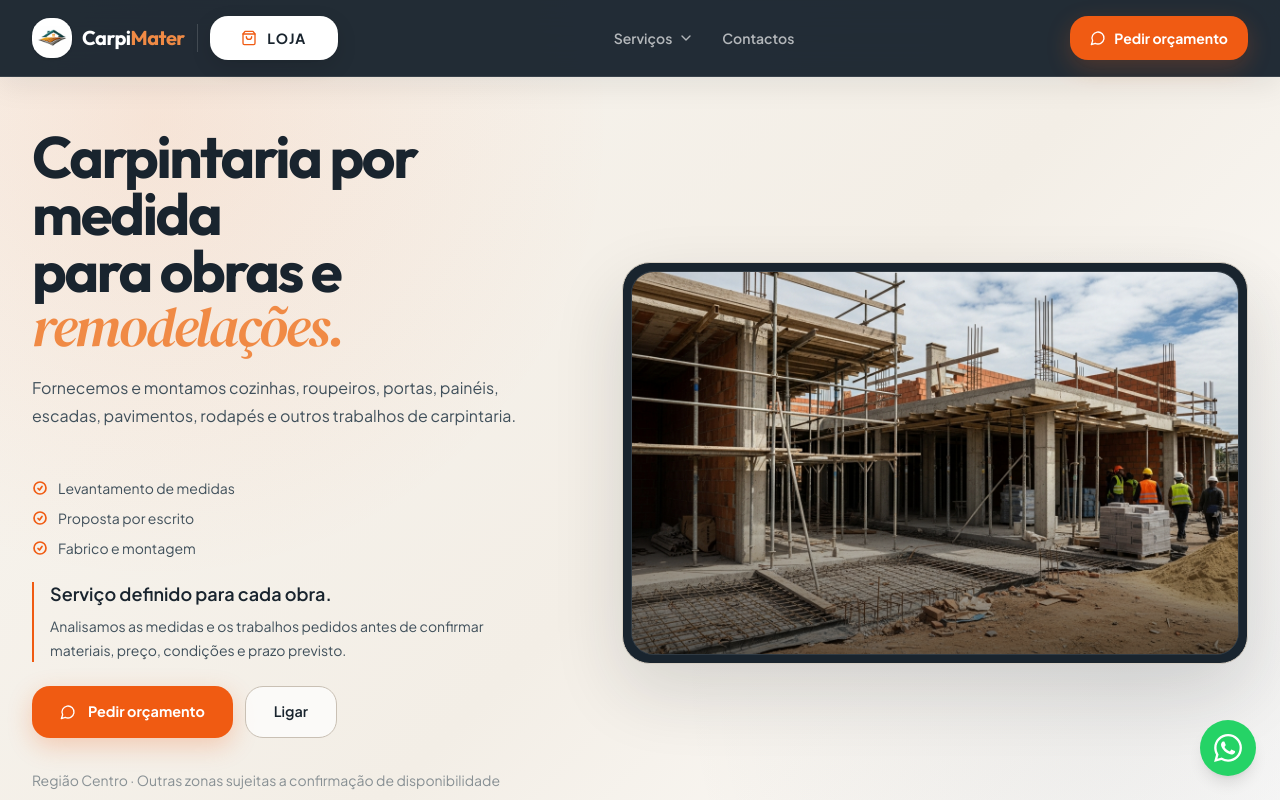
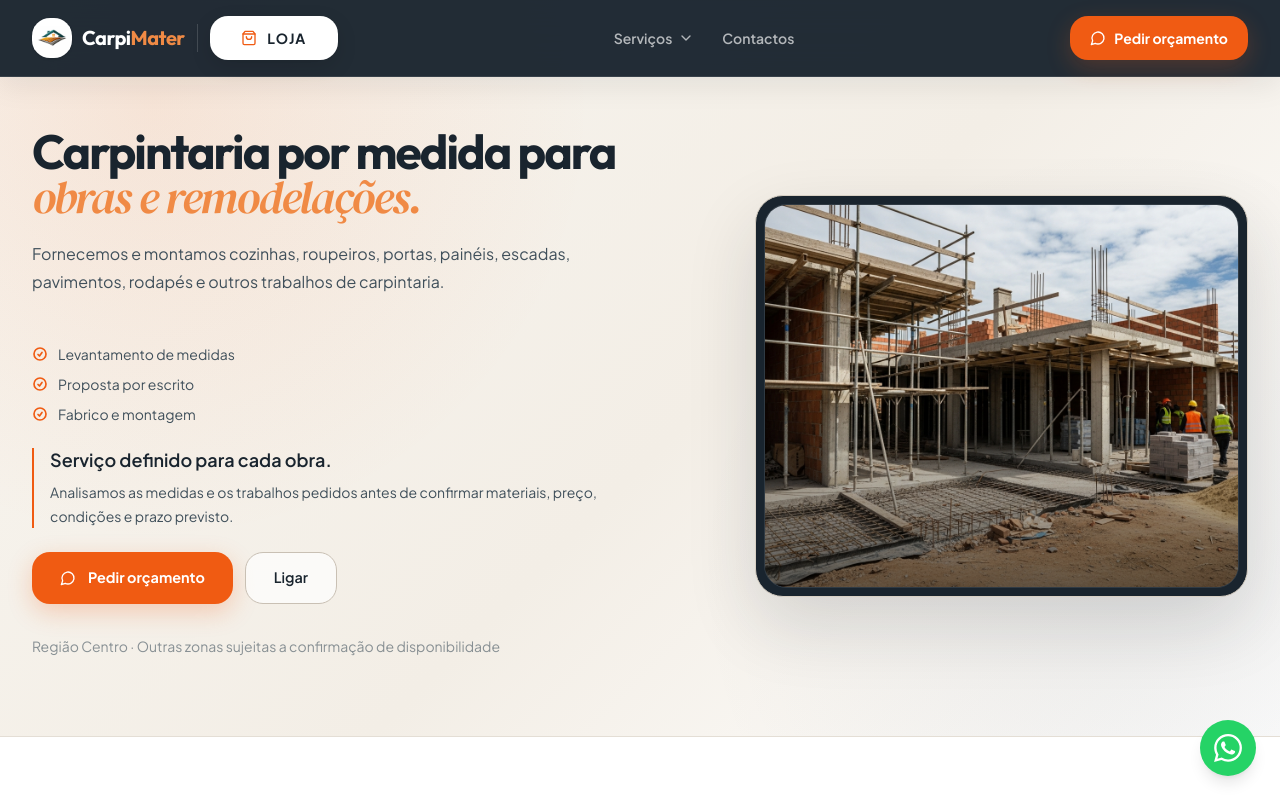
Before and after one commit to samotbarrosuc/carpimater-site-clean, a React (Vite) app: page /construcao in a window 1280 px wide. Shown: the top 800 px of the page. Built offline with nearby package versions, Linux system fonts and the light colour scheme.

Commit message:
design: ajusta titulo da pagina de obra

```diff
--- a/src/pages/EmpreiteirosPage.tsx
+++ b/src/pages/EmpreiteirosPage.tsx
@@ -76,7 +76,7 @@ export default function EmpreiteirosPage() {
           <div className="absolute inset-0 bg-[radial-gradient(circle_at_88%_78%,rgba(25,36,46,0.07),transparent_34%)]" />
 
           <div className="container mx-auto px-5 sm:px-6 lg:px-8 relative z-10 w-full">
-            <div className="mx-auto grid max-w-7xl grid-cols-1 items-start gap-10 lg:grid-cols-[minmax(0,0.92fr)_minmax(500px,1.08fr)] lg:items-center xl:gap-14">
+            <div className="mx-auto grid max-w-7xl grid-cols-1 items-start gap-10 lg:grid-cols-[minmax(0,1.15fr)_minmax(390px,0.85fr)] lg:items-center xl:gap-14">
               <motion.div
                 initial={{ opacity: 0, y: 18 }}
                 animate={{ opacity: 1, y: 0 }}
@@ -84,10 +84,16 @@ export default function EmpreiteirosPage() {
                 className="mx-auto flex max-w-[900px] flex-col items-start text-left lg:mx-0 lg:pr-5"
               >
                 <div className="mb-6">
-                  <h1 className="font-display text-[2.65rem] font-bold leading-[0.98] tracking-[-0.04em] sm:text-[3.25rem] lg:text-[3.65rem]">
-                    <span className="block text-[#19242e]">Carpintaria por medida</span>
-                    <span className="block text-[#19242e]">para obras e</span>
-                    <span className="block font-serif text-[0.95em] font-normal italic text-[#f08a45]">remodelações.</span>
+                  <h1 className="font-display text-[2.65rem] font-bold leading-[0.98] tracking-[-0.04em] sm:text-[3.25rem] lg:text-[2.25rem] xl:text-[3rem]">
+                    <span className="lg:hidden">
+                      <span className="block text-[#19242e]">Carpintaria por medida</span>
+                      <span className="block text-[#19242e]">para obras e</span>
+                      <span className="block font-serif text-[0.95em] font-normal italic text-[#f08a45]">remodelações.</span>
+                    </span>
+                    <span className="hidden lg:block">
+                      <span className="block whitespace-nowrap text-[#19242e]">Carpintaria por medida para</span>
+                      <span className="block whitespace-nowrap font-serif text-[0.95em] font-normal italic text-[#f08a45]">obras e remodelações.</span>
+                    </span>
                   </h1>
                   <p className="mb-6 mt-5 max-w-xl text-sm leading-7 text-[#40505b] sm:text-base">
                     <span>Fornecemos e montamos cozinhas, roupeiros, portas, painéis, escadas, pavimentos, rodapés e outros trabalhos de carpintaria.</span>
```
